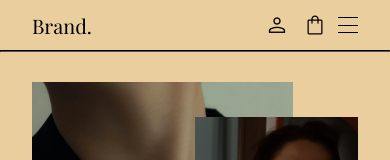
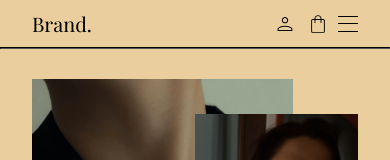
Before and after one commit to saudshah207/jewellery-store-template, a plain HTML site: page index.html in a window 390 px wide. Shown: the top 160 px of the page. Drawn offline with nearby package versions, Linux system fonts and the light colour scheme.

Commit message:
Use local icons
Removes need for requesting icons from google
fonts.

```diff
--- a/index.html
+++ b/index.html
@@ -4,10 +4,6 @@
     <meta charset="UTF-8" />
     <meta http-equiv="X-UA-Compatible" content="IE=edge" />
     <meta name="viewport" content="width=device-width, initial-scale=1.0" />
-    <link
-      rel="stylesheet"
-      href="https://fonts.googleapis.com/css2?family=Material+Symbols+Outlined:opsz,wght,FILL,GRAD@20..48,100..700,0..1,-50..200"
-    />
     <link rel="stylesheet" href="shared.css" />
     <link rel="stylesheet" href="styles.css" />
     <title>Jewellery Store</title>
@@ -20,10 +16,30 @@
         <a href="index.html" class="logo">Brand.</a>
         <div class="navbar-buttons flex">
           <button class="user-account-container flex flex-center">
-            <span class="material-symbols-outlined"> person </span>
+            <svg
+              xmlns="http://www.w3.org/2000/svg"
+              height="32px"
+              viewBox="0 -960 960 960"
+              width="32px"
+              fill="#000000"
+            >
+              <path
+                d="M480-504q-48.38 0-82.65-34.27t-34.27-82.65q0-48.39 34.27-82.66 34.27-34.27 82.65-34.27t82.65 34.27q34.27 34.27 34.27 82.66 0 48.38-34.27 82.65T480-504ZM205.54-223.38v-62.16q0-24.23 13.86-44.95 13.86-20.72 38.07-32.36 56.25-26.57 111.87-40.11 55.62-13.54 110.67-13.54 55.05 0 110.75 13.52t111.86 40.1q24.18 11.64 38.01 32.37 13.83 20.73 13.83 44.97v62.16H205.54Zm36.92-36.93h475.08v-25.13q0-13.6-8.58-25.25-8.58-11.66-23.84-20.12-49.37-23.81-100.99-36.29t-104.18-12.48q-52.91 0-104.35 12.48-51.45 12.48-100.33 36.29-15.65 8.46-24.23 20.19t-8.58 25.08v25.23ZM480-540.92q33 0 56.5-23.5t23.5-56.5q0-33-23.5-56.5t-56.5-23.5q-33 0-56.5 23.5t-23.5 56.5q0 33 23.5 56.5t56.5 23.5Zm0-80Zm0 360.61Z"
+              />
+            </svg>
           </button>
           <button class="shopping-cart-container flex flex-center">
-            <span class="material-symbols-outlined"> shopping_bag </span>
+            <svg
+              xmlns="http://www.w3.org/2000/svg"
+              height="28px"
+              viewBox="0 -960 960 960"
+              width="28px"
+              fill="#000000"
+            >
+              <path
+                d="M267.59-126.15q-25.84 0-43.64-17.8t-17.8-43.57v-426.81q0-25.76 17.8-43.56t43.81-17.8h73.97v-20q0-57.69 40.36-97.93 40.36-40.23 97.98-40.23 57.62 0 98.16 40.31 40.53 40.3 40.53 97.85v20h73.63q25.86 0 43.66 17.8 17.8 17.8 17.8 43.56v426.81q0 25.77-17.8 43.57t-43.64 17.8H267.59Zm.1-36.93h424.62q9.23 0 16.92-7.69 7.69-7.69 7.69-16.92v-426.46q0-9.23-7.69-16.93-7.69-7.69-16.92-7.69h-73.66v101.35q0 7.8-5.42 13.23-5.42 5.42-13.23 5.42-7.81 0-13.04-5.42-5.23-5.43-5.23-13.23v-101.35H378.65v101.35q0 7.8-5.42 13.23-5.42 5.42-13.23 5.42-7.81 0-13.04-5.42-5.23-5.43-5.23-13.23v-101.35h-74.04q-9.23 0-16.92 7.69-7.69 7.7-7.69 16.93v426.46q0 9.23 7.69 16.92 7.69 7.69 16.92 7.69Zm110.96-512.61h203.08v-20q0-42.85-29.37-72.04-29.37-29.19-72.29-29.19t-72.17 29.24q-29.25 29.25-29.25 71.99v20ZM243.08-163.08v-475.69 475.69Z"
+              />
+            </svg>
           </button>
           <button class="hamburger-menu-toggle flex">
             <span class="bar"></span>
--- a/shared.css
+++ b/shared.css
@@ -113,7 +113,7 @@ nav {
 
 .navbar-buttons {
   align-items: center;
-  gap: 0.8rem;
+  gap: 0.25rem;
 }
 
 hr {
@@ -138,12 +138,6 @@ hr.slide-out {
 .hamburger-menu-toggle {
   background-color: transparent;
   border: none;
-}
-
-.navbar-buttons > .user-account-container,
-.navbar-buttons > .shopping-cart-container {
-  min-width: 30px;
-  height: 30px;
 }
 
 .hamburger-menu-toggle {
@@ -487,6 +481,16 @@ button[type="submit"] > span {
     height: 19px;
   }
 
+  .user-account-container svg {
+    width: 28px;
+    height: 28px;
+  }
+
+  .shopping-cart-container svg {
+    width: 26px;
+    height: 26px;
+  }
+
   .newsletter-and-links {
     justify-content: normal;
     row-gap: 1.25rem;
@@ -510,6 +514,16 @@ button[type="submit"] > span {
   .hamburger-menu-toggle {
     width: 22px;
     height: 18px;
+  }
+
+  .user-account-container svg {
+    width: 26px;
+    height: 26px;
+  }
+
+  .shopping-cart-container svg {
+    width: 24px;
+    height: 24px;
   }
 
   .bar:first-child.for-first-bar {
```
Also changed, not shown: jewellery.html (+23 -9 lines), template.html (+22 -6 lines), images/icons/person.png (deleted), images/icons/person.svg, images/icons/shopping-bag.png (deleted), images/icons/shopping-bag.svg.
